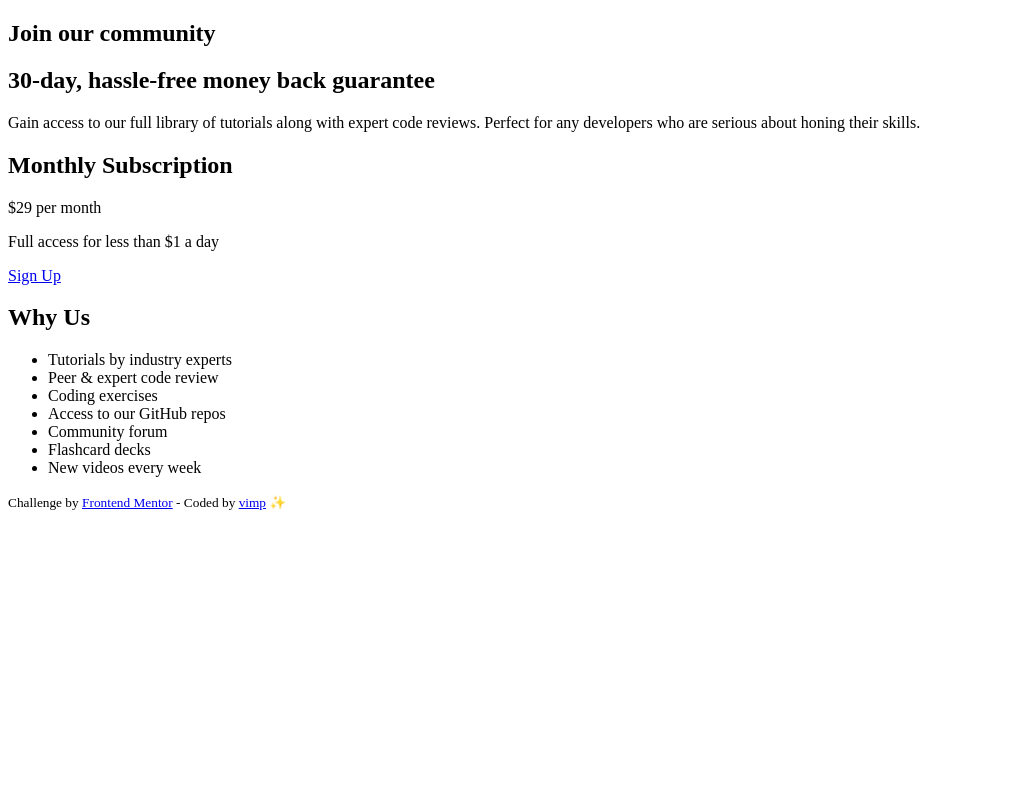
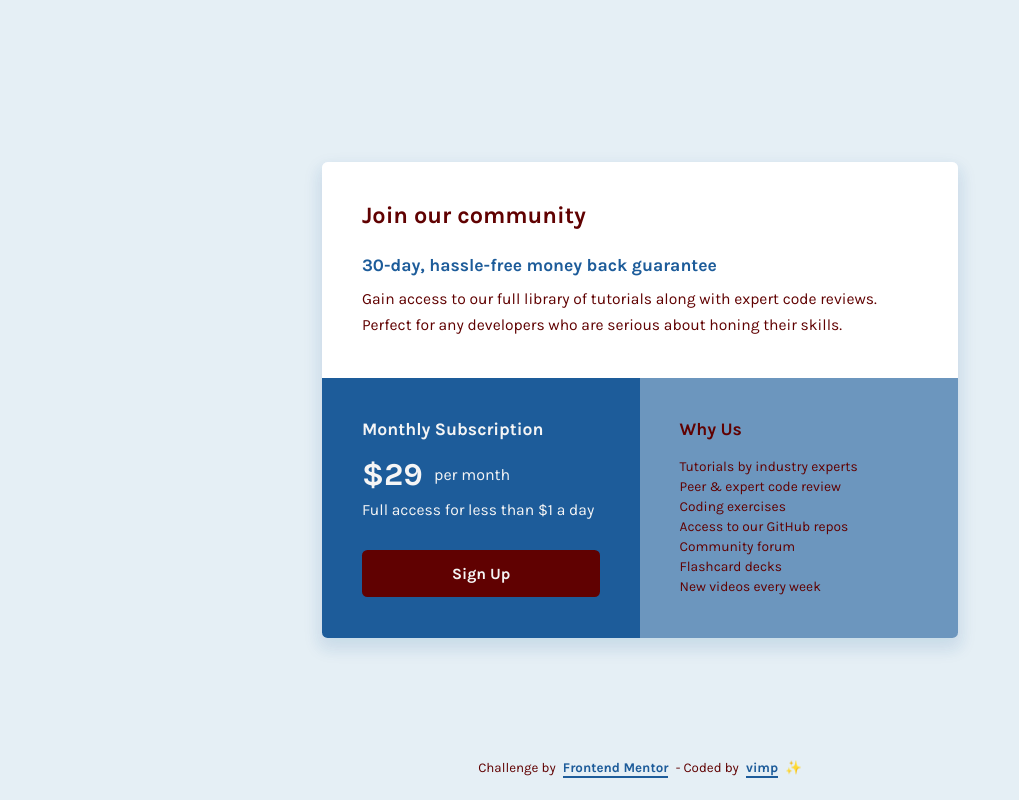
Before and after one commit to mendez-v/single-price-component, a plain HTML site: page index.html in a window 1280 px wide. Shown: the whole page, without its empty margins (0-1019 px from the left). Drawn offline with Linux system fonts and the light colour scheme.

Commit message:
Add stysheet and fonts

```diff
--- a/index.html
+++ b/index.html
@@ -6,40 +6,41 @@
   <title>Single price 💸</title>
   <link rel="icon" href="./assets/img/favicon.svg">
   <link rel="apple-touch-icon" href="./assets/img/favicon.svg">
+  <link rel="stylesheet" href="./styles.css">
 </head>
 <body>
   <main>
-    <article class="community">
-      <h1 class="title">Join our community</h1>
-      <section class="section">
-        <h2 class="section__title">30-day, hassle-free money back guarantee</h2>
-        <p class="section__desc">Gain access to our full library of tutorials along with expert code reviews. Perfect for any developers who are serious about honing their skills.</p>
+    <div class="community" role="article">
+      <section class="info">
+        <h1 class="title">Join our community</h1>
+        <h2 class="subtitle">30-day, hassle-free money back guarantee</h2>
+        <p class="desc">Gain access to our full library of tutorials along with expert code reviews. Perfect for any developers who are serious about honing their skills.</p>
       </section>
-      <section class="section">
-        <h2 class="section__title">Monthly Subscription</h2>
-        <div class="section__price">
-          <span class="price__cost">$29</span>
-          <span class="price__info">per month</span>
+      <section class="subscription section">
+        <h2 class="section-title">Monthly Subscription</h2>
+        <div class="price">
+          <span class="price-cost">$29</span>
+          <span>per month</span>
         </div>
-        <p class="section__desc">Full access for less than $1 a day</p>
-        <a href="#" class="section__link">Sign Up</a>
+        <p class="section-desc">Full access for less than $1 a day</p>
+        <a href="#" class="section-link">Sign Up</a>
       </section>
-      <section class="section">
-        <h2 class="section__title">Why Us</h2>
-        <ul class="section__list">
+      <section class="why section">
+        <h2 class="section-title">Why Us</h2>
+        <ul class="section-list">
           <li class="list__item">Tutorials by industry experts</li>
-          <li class="list__item">Peer & expert code review</li>
-          <li class="list__item">Coding exercises</li>
-          <li class="list__item">Access to our GitHub repos</li>
-          <li class="list__item">Community forum</li>
-          <li class="list__item">Flashcard decks</li>
-          <li class="list__item">New videos every week</li>
+          <li>Peer & expert code review</li>
+          <li>Coding exercises</li>
+          <li>Access to our GitHub repos</li>
+          <li>Community forum</li>
+          <li>Flashcard decks</li>
+          <li>New videos every week</li>
         </ul>
       </section>
-    </article>
+    </div>
   </main>
   <footer class="attribution">
-    <small>Challenge by <a href="https://www.frontendmentor.io/challenges" class="attribution__link" target="_blank" rel="noreferrer">Frontend Mentor</a> - Coded by <a href="https://github.com/mendez-v/single-price-component" class="attribution__link" target="_blank" rel="noreferrer">vimp</a> ✨</small>
+    <small>Challenge by <a href="https://www.frontendmentor.io/challenges" class="attribution-link" target="_blank" rel="noreferrer">Frontend Mentor</a> - Coded by <a href="https://github.com/mendez-v/single-price-component" class="attribution-link" target="_blank" rel="noreferrer">vimp</a> ✨</small>
   </footer>
 </body>
 </html>
--- /dev/null
+++ b/styles.css
@@ -0,0 +1,187 @@
+@font-face {
+  font-family: "Karla";
+  src: url(./assets/fonts/Karla-Bold.woff2) format("woff2");
+  font-style: normal;
+  font-weight: 700;
+  font-display: swap;
+}
+@font-face {
+  font-family: "Karla";
+  src: url(./assets/fonts/Karla-Regular.woff2) format("woff2");
+  font-style: normal;
+  font-weight: 400;
+  font-display: swap;
+}
+
+html {
+  box-sizing: border-box;
+}
+*, *::before, *::after {
+  box-sizing: inherit;
+}
+body, h1, h2, p, ul {
+  margin: 0;
+}
+body {
+  min-block-size: 100vh;
+  min-block-size: 100dvh;
+  display: grid;
+  grid-template-rows: 1fr auto;
+  place-items: center;
+  font-family: "Karla", 'Gill Sans', 'Gill Sans MT', Calibri, 'Trebuchet MS', sans-serif;
+  background-color: var(--bg-body);
+}
+:root {
+  --bg-body: hsl(204, 43%, 93%);
+  --neutral-100: hsl(0, 0%, 100%);
+  --neutral-95: hsl(0, 0%, 96%);
+  --neutral-0: hsl(0, 0%, 2%);
+  --primary: hsl(0, 98%, 19%);
+  --secondary: hsl(210, 68%, 36%);
+  --radius: .35em;
+}
+
+.community {
+  inline-size: 83vw;
+  min-inline-size: 18.75rem;
+  max-inline-size: 21.87rem;
+  border-radius: var(--radius);
+  overflow: hidden;
+  box-shadow: 0 .5em 1em .1em hsl(210, 68%, 36%, .05), 0 .5em 1em .3em hsl(210, 68%, 36%, .08);
+}
+/* @media (height <= 49.4rem) { */
+@media (width <= 737px) {
+  .community {
+    margin-block: 3.5em;
+  }
+}
+.info {
+  padding: 1em 1.5em 2em;
+  background-color: var(--neutral-100);
+  color: var(--primary);
+}
+.title {
+  margin-top: .6em;
+  font-size: clamp(1.23rem, .9rem + 1.4vw, 1.47rem);
+  font-weight: 700;
+}
+.subtitle {
+  margin-top: 1.7em;
+  font-size: clamp(0.92rem, .7rem + .9vw, 1.098rem);
+  color: var(--secondary);
+  line-height: 1.35;
+}
+.desc {
+  margin-top: 1.2em;
+  font-size: clamp(0.855rem, .7rem + .65vw, .977rem);
+  line-height: 1.89;
+}
+
+.section {
+  padding: 1.55em 1.5em;
+}
+.subscription {
+  color: var(--neutral-95);
+  background-color: var(--secondary);
+}
+.section-title {
+  font-size: 1.1rem;
+  font-weight: 700;
+}
+.price {
+  margin-top: 1.1em;
+  display: flex;
+  align-items: center;
+  gap: .7em;
+}
+.price-cost {
+  font-size: 2rem;
+  font-weight: 700;
+}
+.section-desc {
+  margin-top: 0.5em;
+  font-size: 0.98rem;
+}
+.section-link {
+  display: block;
+  margin-top: 1.95em;
+  padding-block: .95em;
+  text-decoration: none;
+  text-align: center;
+  font-weight: 700;
+  font-size: 0.98rem;
+  color: inherit;
+  background-color: var(--primary);
+  border-radius: var(--radius);
+  transition: color .2s ease-in-out, background-color .2s ease-in-out;
+}
+
+.why {
+  background-color: hsla(210, 68%, 36%, 0.6);
+  color: var(--primary);
+}
+.section-list {
+  margin-top: 1.35em;
+  list-style: none;
+  padding-left: 0;
+  font-size: 0.86rem;
+  line-height: 1.45;
+}
+
+.attribution {
+  margin-top: -4.19rem;
+  padding-block: 1.5em;
+  text-align: center;
+  color: var(--primary);
+}
+.attribution-link {
+  margin-inline: .3em;
+  font-weight: 700;
+  text-decoration: none;
+  color: var(--secondary);
+  position: relative;
+}
+
+@media (width >= 48rem) {
+  .community {
+    max-inline-size: 39.7rem;
+    display: grid;
+    grid-template-columns: repeat(2, 1fr);
+  }
+  .info {
+    grid-column: 1/-1;
+    padding: 1.6em 2.47em 2.45em;
+  }
+  .subtitle {
+    margin-top: 1.4em;
+  }
+  .desc {
+    margin-top: 0.5em;
+    line-height: 1.7;
+  }
+  .section {
+    padding: 1.6em 2.47em 2.45em;
+    padding: 2.55em 2.47em;
+  }
+}
+
+.attribution-link::after {
+  content: "";
+  position: absolute;
+  right: 0;
+  bottom: -.25em;
+  inline-size: 100%;
+  block-size: .15em;
+  background-color: currentColor;
+  transition: inline-size .3s ease-in-out;
+}
+
+@media (hover:hover) {
+  .section-link:hover {
+    background-color: var(--neutral-0);
+  }
+  .attribution-link:hover::after {
+    inline-size: 0;
+    left: 0;
+  }
+}
```
Also changed, not shown: assets/fonts/Karla-Bold.woff2 (added), assets/fonts/Karla-Regular.woff2 (added), assets/img/favicon.svg.
